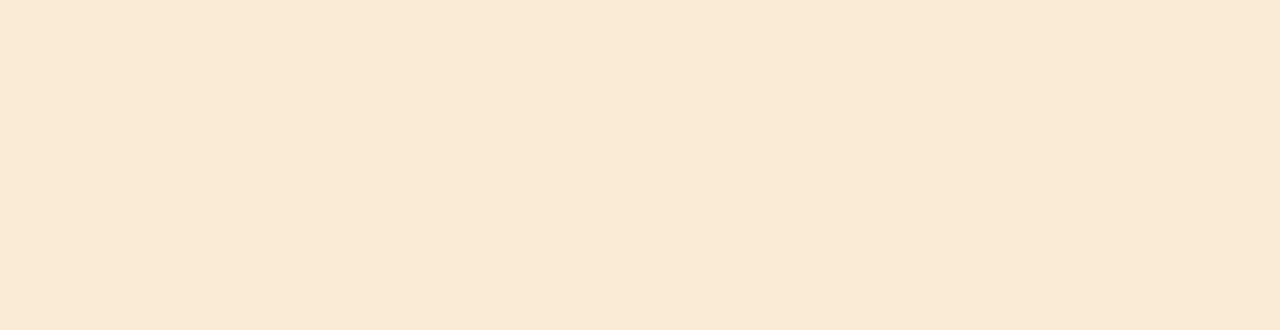
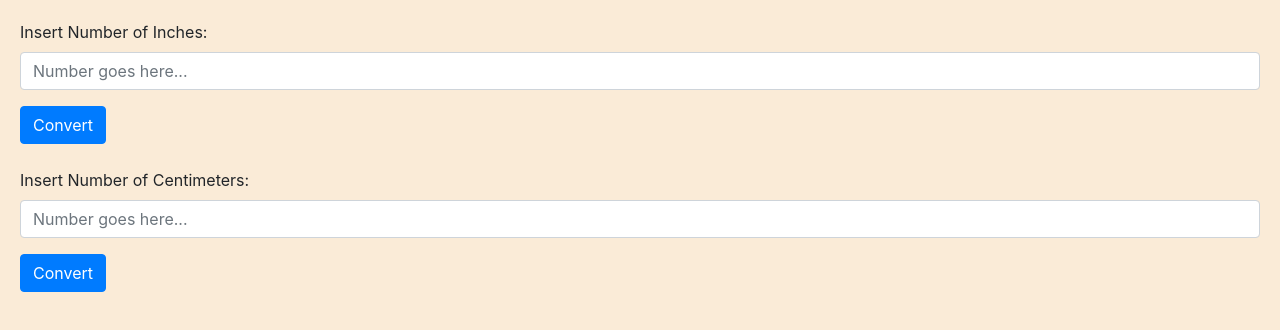
Before and after one commit to cece198/Mauro_Project3, a plain HTML site: page index.html in a window 1280 px wide. Drawn offline with nearby package versions, Linux system fonts and the light colour scheme; files whose address does not match are found by name.

Commit message:
Created forms for the user interaction

```diff
--- a/index.html
+++ b/index.html
@@ -11,11 +11,44 @@
     <link rel="stylesheet" href="https://stackpath.bootstrapcdn.com/bootstrap/4.1.3/css/bootstrap.min.css" integrity="sha384-MCw98/SFnGE8fJT3GXwEOngsV7Zt27NXFoaoApmYm81iuXoPkFOJwJ8ERdknLPMO"
         crossorigin="anonymous">
     <link rel="stylesheet" href="css/style.css">
-    <title>Hello, world!</title>
+    <title>CECELIA MAURO PROJECT 3</title>
 </head>
 
 <body>
 
+    <!-- ~~~~FIRST FORM~~~~
+        Text input, Button, Result (could be a div, p, etc)
+        Allow a user to enter in a number of inches into the
+        Text Input and when a user clicks on the Button,
+        intercept the form submission event, reach out to the
+        service, get the proper conversion and output the
+        number of centimeters in the result.
+    -->
+
+    <form>
+        <div class="form-group">
+            <label for="TextArea">Insert Number of Inches:</label>
+            <input class="form-control" type="text" id="TextArea" placeholder="Number goes here...">
+          </div>
+    </form>
+    <button type="button" id="submit" class="btn btn-primary">Convert</button>
+
+    <!-- ~~~~SECOND FORM~~~~
+        Text input, Button, Result (could be a div, p, etc)
+        Allow a user to enter in a number of centimeters into
+        the Text Input and when a user clicks on the Button,
+        intercept the form submission event, reach out to the
+        service, get the proper conversion and output the
+        number of inches in the result.
+    -->
+    <br><br>
+    <form>
+        <div class="form-group">
+            <label for="TextArea">Insert Number of Centimeters:</label>
+            <input class="form-control" type="text" id="TextArea2" placeholder="Number goes here...">
+          </div>
+    </form>
+    <button type="button" id="submit2" class="btn btn-primary">Convert</button>
 
     <!-- Optional JavaScript -->
     <!-- jQuery first, then Popper.js, then Bootstrap JS -->
```
